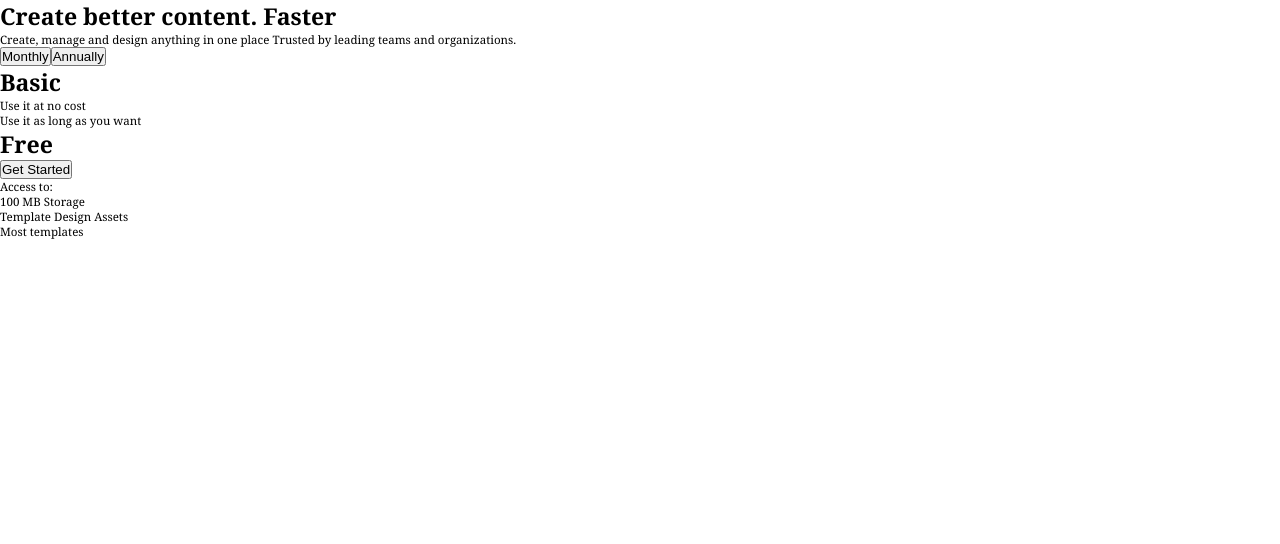
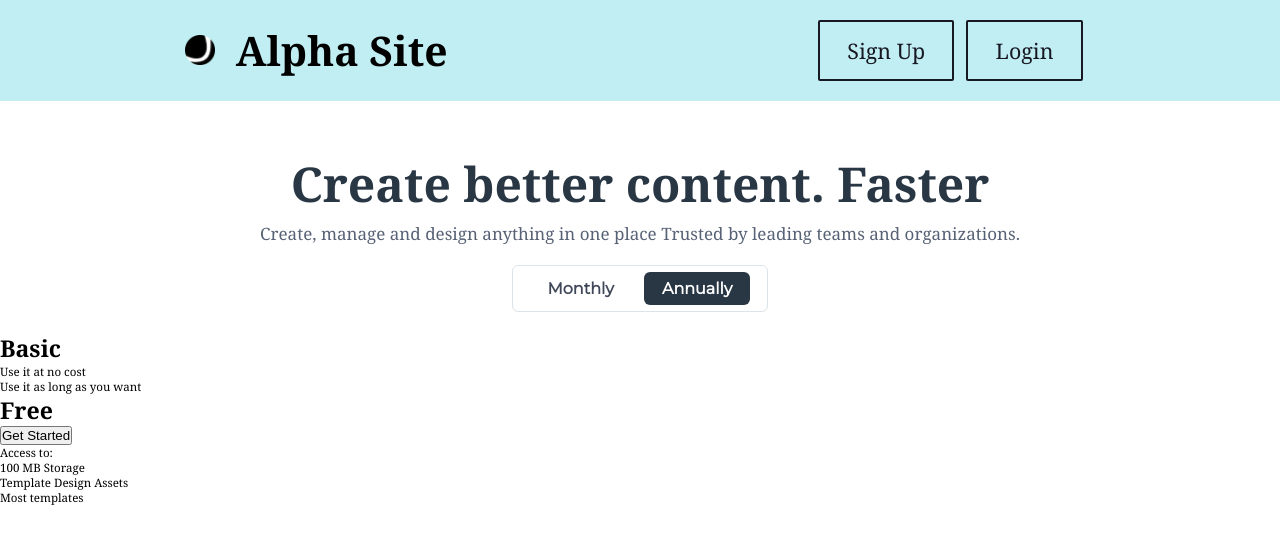
Before and after one commit to ealpha072/next_js_app, a Next.js app: page /routes/pricing in a window 1280 px wide. Shown: the top 544 px of the page. Built offline with nearby package versions, Linux system fonts and the light colour scheme.

Commit message:
Styling for pricing

```diff
--- /dev/null
+++ b/src/pages/routes/pricing.module.css
@@ -0,0 +1,51 @@
+.pricingContainer{
+    margin-top: var(--marginTop);
+    text-align: center;
+}
+
+.pricingContainer > div {
+    margin-bottom: 10px;
+}
+
+.pricingContainer p{
+    font-size: 17px;
+    color: var(--paragColor);
+    text-align: center;
+}
+
+.pricingContainer h1{
+    color: #293745;
+    font-size: 48px;
+    font-weight: 800;
+    margin-bottom: 6px;
+    text-align: center;
+}
+
+.buttons{
+    border: 1px solid #dae4ea;
+    width: 20%;
+    margin: 20px auto;
+    border-radius: 6px;
+}
+
+.buttons button{
+    font-weight: 600;
+    font-size: 16px;
+    font-family: montserrat;
+    text-align: center;
+    border:none;
+    padding: 7px 18px;
+    margin: 6px;
+    cursor: pointer;
+    border-radius: 6px;
+}
+
+.buttons button:first-child{
+    background-color: #fff;
+    color: #3f4759;
+}
+
+.buttons button:last-child{
+    background-color: #293745;
+    color: #fff;
+}
--- a/src/pages/routes/pricing.tsx
+++ b/src/pages/routes/pricing.tsx
@@ -1,4 +1,6 @@
 import Head from "next/head"
+import Header from "../../../components/Header"
+import styles from './pricing.module.css'
 
 export default function Pricing(){
     return(
@@ -7,20 +9,22 @@ export default function Pricing(){
                 <title>Pricing - Alpha Site</title>
                 <meta name="description" content="Pricing details" />
             </Head>
-            <div>
+            <Header />
+            <div className={styles.pricingContainer}>
                 <div>
                     <h1>Create better content. Faster</h1>
                     <p>
                         Create, manage and design anything in one place
                         Trusted by leading teams and organizations.
                     </p>
-                    <div>
+                    <div className={styles.buttons}>
                         <button>Monthly</button>
                         <button>Annually</button>
                     </div>
                 </div>
 
             </div>
+
             <div>
                 <div>
                     <h1>Basic</h1>
--- a/src/styles/globals.css
+++ b/src/styles/globals.css
@@ -7,6 +7,7 @@
   --background:#ffffff;
   --colorThemeThree: #181823;
   --headingColor:#293745;
+  --paragColor:#586276;
   --buttonBlue:#0b9ed0;
   --marginTop:50px;
   --marginBottom:50px;
```
